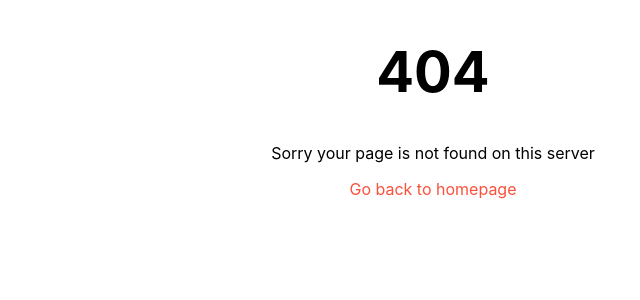
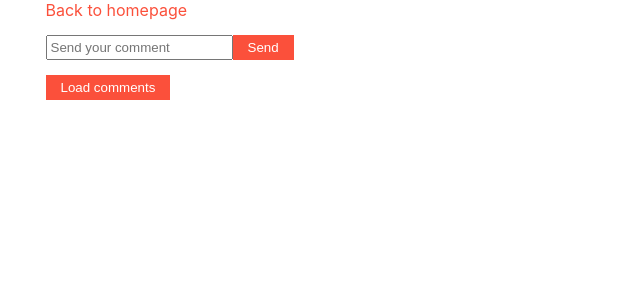
Before and after one commit to JonathanVisiedo/next-full, a Next.js app: page /comments in a window 1280 px wide. Before the commit this address had no page. Shown: the top 300 px of the page, without its empty margins (207-847 px from the left). Built offline with nearby package versions, Linux system fonts and the light colour scheme.

Commit message:
post and get methods

```diff
--- /dev/null
+++ b/data/comments.js
@@ -0,0 +1,12 @@
+export const comments = [
+    {
+        id: 1,
+        text: "This is the first comment"
+    },{
+        id: 2,
+        text: "This is the second comment"
+    },{
+        id:3,
+        text: "This is the third comment"
+    }
+]
--- /dev/null
+++ b/pages/api/comments/index.js
@@ -0,0 +1,19 @@
+import {comments} from "../../../data/comments";
+
+export default function handler(req, res) {
+
+
+    if(req.method === 'GET') {
+        res.status(200).json({ comments })
+    } else if (req.method === 'POST') {
+        const comment = req.body.comment
+        const newComment = {
+            id: Date.now(),
+            text: comment
+        }
+        comments.push(newComment)
+
+        res.status(201).json(newComment)
+    }
+
+}
--- /dev/null
+++ b/pages/api/dashboard.js
@@ -0,0 +1,4 @@
+
+export default function handler(req, res) {
+    res.status(200).json({ status: 'ok', code: 200, name: 'Dashboard Api Route'})
+}
--- /dev/null
+++ b/pages/api/index.js
@@ -0,0 +1,4 @@
+
+export default function handler(req, res) {
+    res.status(200).json({ status: 'ok', code: 200, name: 'Home Api Route'})
+}
--- /dev/null
+++ b/pages/comments/index.js
@@ -0,0 +1,52 @@
+import Link from "next/link";
+import {useState} from "react";
+
+const CommentList = () => {
+
+    const [comments, setComments] = useState([])
+    const [comment, setComment] = useState('')
+
+    const fetchComments = async () => {
+        const response = await fetch('http://localhost:3000/api/comments')
+        const data = await response.json()
+        setComments(data.comments)
+    }
+
+    const submitComment = async () => {
+        const response = await fetch('/api/comments', {
+            method:'POST',
+            body: JSON.stringify({comment}),
+            headers:{
+                'Content-type': 'application/json'
+            }
+        })
+
+        const data = await response.json()
+        setComment('')
+    }
+
+
+    return <div style={{width: "775px", margin: "0 auto"}}>
+        <div><Link href="/">Back to homepage</Link></div>
+
+        <div style={{margin: "15px 0"}}>
+            <input type="text" placeholder={'Send your comment'} value={comment}
+                   onChange={(e) => setComment(e.target.value)}/>
+            <button onClick={submitComment}>Send</button>
+        </div>
+
+        <div>
+            <button onClick={fetchComments}>Load comments</button>
+        </div>
+        <div>
+            <ul>
+                {comments.map((comment) => {
+                    return <li key={`c${comment.id}`}>{comment.id} - {comment.text}</li>
+                })}
+            </ul>
+        </div>
+    </div>
+
+}
+
+export default CommentList
--- a/pages/index.js
+++ b/pages/index.js
@@ -20,6 +20,9 @@ const Home = ({users}) => {
             </div>
             <div>
                 <Link href="/blog">Blog</Link>
+            </div>
+            <div>
+                <Link href="/comments">Comments</Link>
             </div>
             <div>
                 <Link href="/news">News</Link>
--- a/styles/globals.css
+++ b/styles/globals.css
@@ -17,8 +17,8 @@ a {
 
 
 button {
-  outline:unset;
-  border:unset;
+    outline: unset;
+    border: unset;
     background: #fb503b;
     color: #fff;
     padding: 5px 15px;
@@ -31,11 +31,16 @@ button:hover, button.active {
     transition: background .3s ease;
 }
 
+input {
+    padding: 3px;
+}
+
 
 a {
     color: #fb503b;
     transition-duration: .3s;
 }
+
 a:hover {
     color: black;
     transition-duration: .3s;
```
Lines whose indentation alone changed are shown as unchanged.
